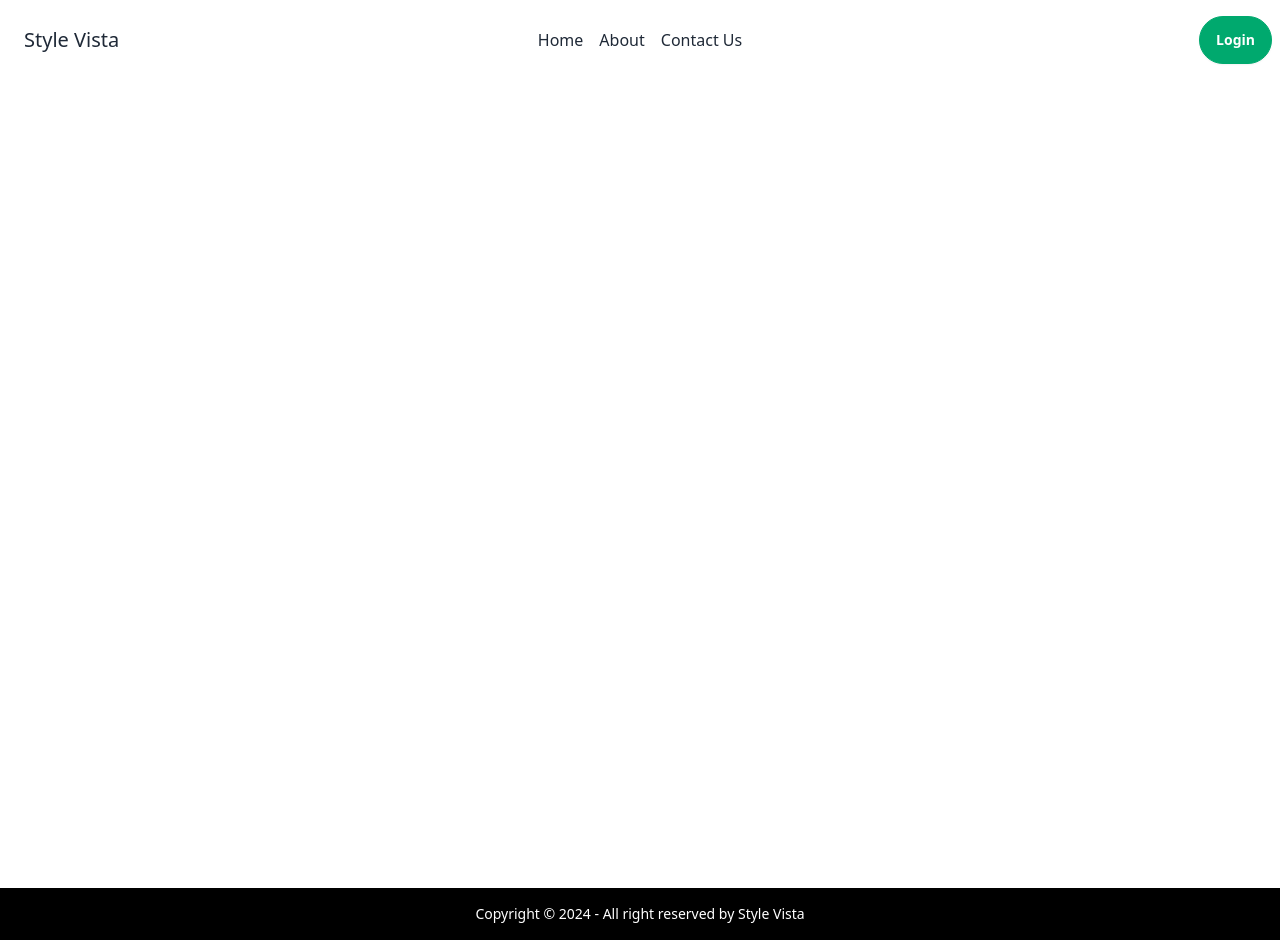
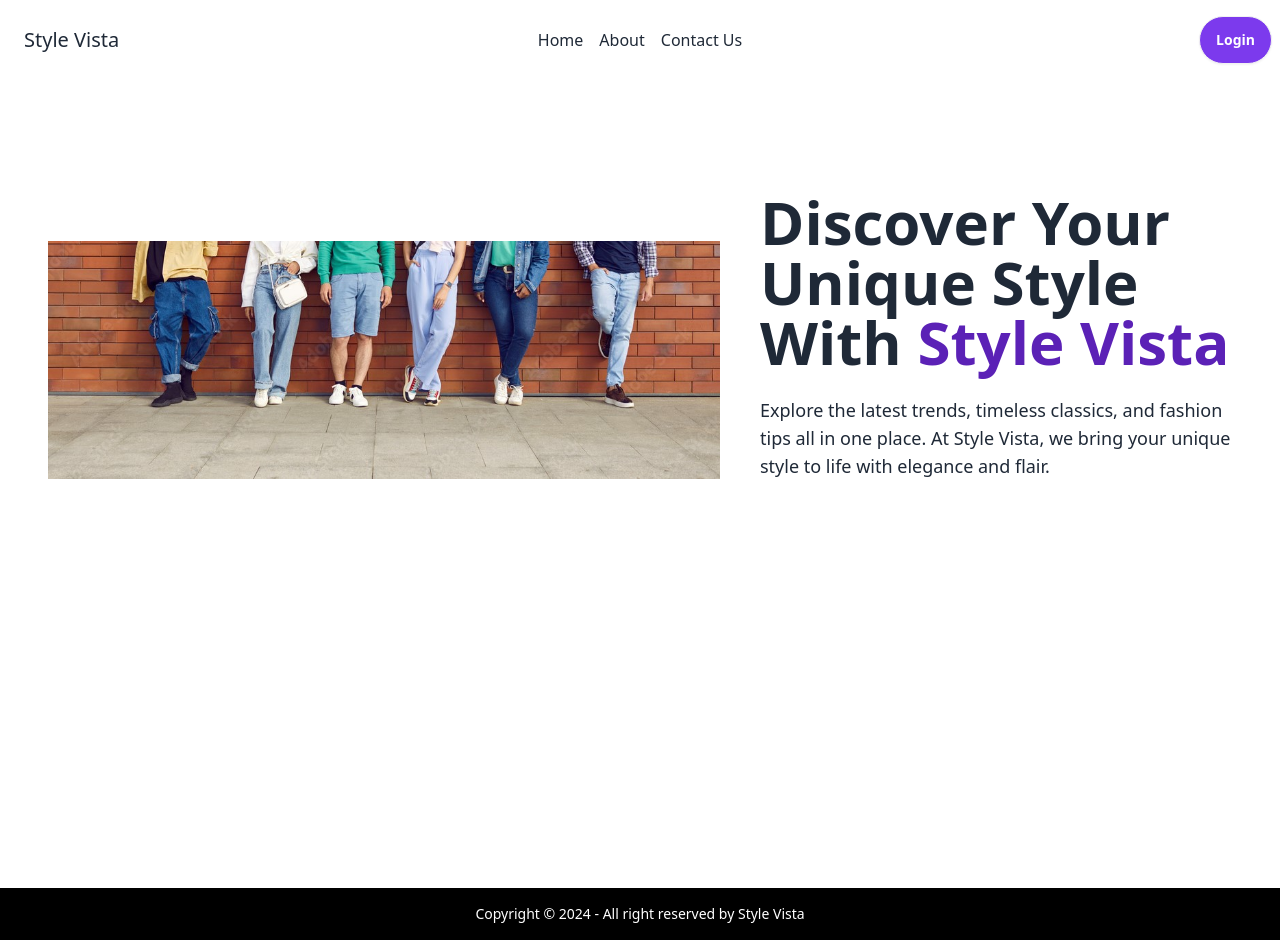
Before and after one commit to subarnoturja/stylevista-client, a React (Vite) app: page / in a window 1280 px wide. Built offline with nearby package versions, Linux system fonts and the light colour scheme; no server answers.

Commit message:
Banner added

```diff
--- /dev/null
+++ b/src/components/Banner.jsx
@@ -0,0 +1,27 @@
+const Banner = () => {
+  return (
+    <section data-aos="zoom-in" className="dark:text-black">
+      <div className="container flex flex-col justify-center p-6 mx-auto sm:py-12 lg:py-20 lg:flex-row lg:justify-between">
+        <div className="flex items-center justify-center p-6 mt-8 lg:mt-0 h-72 sm:h-80 lg:h-96 xl:h-112 2xl:h-128">
+          <img
+            src="/public/banner.jpg"
+            alt=""
+            className="object-contain rounded-2xl h-72 sm:h-80 lg:h-96 xl:h-112 2xl:h-128"
+          />
+        </div>
+        <div className="flex flex-col justify-center p-4 text-center rounded-sm lg:max-w-full xl:max-w-lg lg:text-left">
+          <h1 className="text-6xl font-bold leading-none sm:text-6xl">
+            Discover Your Unique Style With <span className="text-violet-800">Style Vista</span>
+          </h1>
+          <p className="mt-6 mb-8 text-lg sm:mb-12">
+          Explore the latest trends, timeless classics, and fashion tips all in one place.{" "}
+            <br className="hidden md:inline lg:hidden" />
+             At Style Vista, we bring your unique style to life with elegance and flair.
+          </p>
+        </div>
+      </div>
+    </section>
+  );
+};
+
+export default Banner;
--- a/src/components/Navbar.jsx
+++ b/src/components/Navbar.jsx
@@ -3,18 +3,17 @@ import { Link, NavLink } from "react-router-dom";
 import { AuthContext } from "../authprovider/AuthProvider";
 
 const Navbar = () => {
+  const { user, userLogout } = useContext(AuthContext);
 
-    const { user, userLogout } = useContext(AuthContext);
-
-    const handleSignOut = () => {
-        userLogout()
+  const handleSignOut = () => {
+    userLogout()
       .then((result) => {
         console.log(result.user);
       })
       .catch((error) => {
         console.log(error.message);
       });
-    }
+  };
 
   return (
     <div className="navbar bg-gray-100 bg-transparent mt-2 mb-4 rounded-full">
@@ -40,10 +39,14 @@ const Navbar = () => {
             tabIndex={0}
             className="menu menu-sm dropdown-content bg-base-100 rounded-box z-[1] mt-3 w-52 p-2 shadow"
           >
-            <NavLink>
-              <li>
-                <a>Item 1</a>
-              </li>
+            <NavLink to="/" className="text-base">
+              <li>Home</li>
+            </NavLink>
+            <NavLink to="/about" className="text-base">
+              <li>About</li>
+            </NavLink>
+            <NavLink to="/contact-us" className="text-base">
+              <li>Contact Us</li>
             </NavLink>
           </ul>
         </div>
@@ -83,7 +86,9 @@ const Navbar = () => {
           </div>
         ) : (
           <Link to="/login">
-            <button className="btn btn-success rounded-full text-white">Login</button>
+            <button className="btn bg-violet-600 rounded-full text-white">
+              Login
+            </button>
           </Link>
         )}
       </div>
--- a/src/pages/Home.jsx
+++ b/src/pages/Home.jsx
@@ -1,5 +1,6 @@
 import { useEffect } from "react";
 import AOS from "aos";
+import Banner from "../components/Banner";
 
 const Home = () => {
 
@@ -14,7 +15,7 @@ const Home = () => {
 
     return (
         <div>
-
+            <Banner></Banner>
         </div>
     );
 };
--- a/src/pages/Login.jsx
+++ b/src/pages/Login.jsx
@@ -79,7 +79,7 @@ const Login = () => {
   };
 
   return (
-    <div data-aos="fade-up">
+    <div data-aos="zoom-in">
       <Helmet>
         <title>Style Vista | Login</title>
       </Helmet>
@@ -88,7 +88,7 @@ const Login = () => {
           <div className="md:max-w-md w-full px-4 py-4">
             <form onSubmit={handleSubmit(onSubmit)}>
               <div className="mb-12">
-                <h3 className="text-gray-800 text-3xl font-extrabold">
+                <h3 className="text-violet-600 text-3xl font-extrabold">
                   Sign in
                 </h3>
               </div>
@@ -139,7 +139,7 @@ const Login = () => {
                 New Here? {" "}
                 <Link
                   to="/registration"
-                  className="text-green-500 font-semibold hover:underline ml-1 whitespace-nowrap"
+                  className="text-violet-600 font-semibold hover:underline ml-1 whitespace-nowrap"
                 >
                   Register here
                 </Link>
@@ -147,7 +147,7 @@ const Login = () => {
               <div className="mt-12">
                 <button
                   type="submit"
-                  className="btn w-full shadow-xl py-2.5 px-4 text-sm tracking-wide rounded-md text-white bg-green-600 hover:bg-green-700 focus:outline-none"
+                  className="btn w-full shadow-xl py-2.5 px-4 text-sm tracking-wide rounded-md text-white bg-violet-600 hover:bg-violet-800 focus:outline-none"
                 >
                   Sign in
                 </button>
--- a/src/pages/Registration.jsx
+++ b/src/pages/Registration.jsx
@@ -8,10 +8,10 @@ import { AuthContext } from "../authprovider/AuthProvider";
 import { Helmet } from "react-helmet";
 
 const Registration = () => {
-  const { createUser } = useContext(AuthContext);
-
+  const { createUser, setUser, googleLogin } = useContext(AuthContext);
   const [show, setShow] = useState(false);
 
+//   Password Toggle Handle
   const handleShow = () => {
     setShow(!show);
   };
@@ -22,6 +22,7 @@ const Registration = () => {
     formState: { errors },
   } = useForm();
 
+//   Form and User Control
   const onSubmit = (data) => {
     const { fullName, email, photo, password } = data;
 
@@ -83,8 +84,8 @@ const Registration = () => {
           theme: "light",
           transition: Bounce,
         });
-      });
-  };
+    });
+};
 
   return (
     <div data-aos="zoom-in" className="bg-white md:h-screen">
@@ -104,7 +105,7 @@ const Registration = () => {
           {/* form */}
           <div className="max-w-lg w-full mx-auto">
             <div className="mb-6">
-              <h3 className="text-green-500 md:text-3xl text-2xl font-extrabold max-md:text-center">
+              <h3 className="text-violet-600 md:text-3xl text-2xl font-extrabold max-md:text-center">
                 Sign Up
               </h3>
             </div>
@@ -173,7 +174,7 @@ const Registration = () => {
               </div>
               <button
                 type="submit"
-                className="btn w-full py-3 px-6 text-sm tracking-wider font-semibold rounded-md bg-green-600 hover:bg-green-700 text-white focus:outline-none"
+                className="btn w-full py-3 px-6 text-sm tracking-wider font-semibold rounded-md bg-violet-600 hover:bg-violet-800 text-white focus:outline-none"
               >
                 Sign In
               </button>
@@ -183,7 +184,7 @@ const Registration = () => {
                 Already have an account?{" "}
                 <Link
                   to="/login"
-                  className="text-green-500 font-semibold hover:underline ml-1"
+                  className="text-violet-600 font-semibold hover:underline ml-1"
                 >
                   Login here
                 </Link>
```
Also changed, not shown: public/Banner(1).jpeg (added), public/banner.jpg (added).
